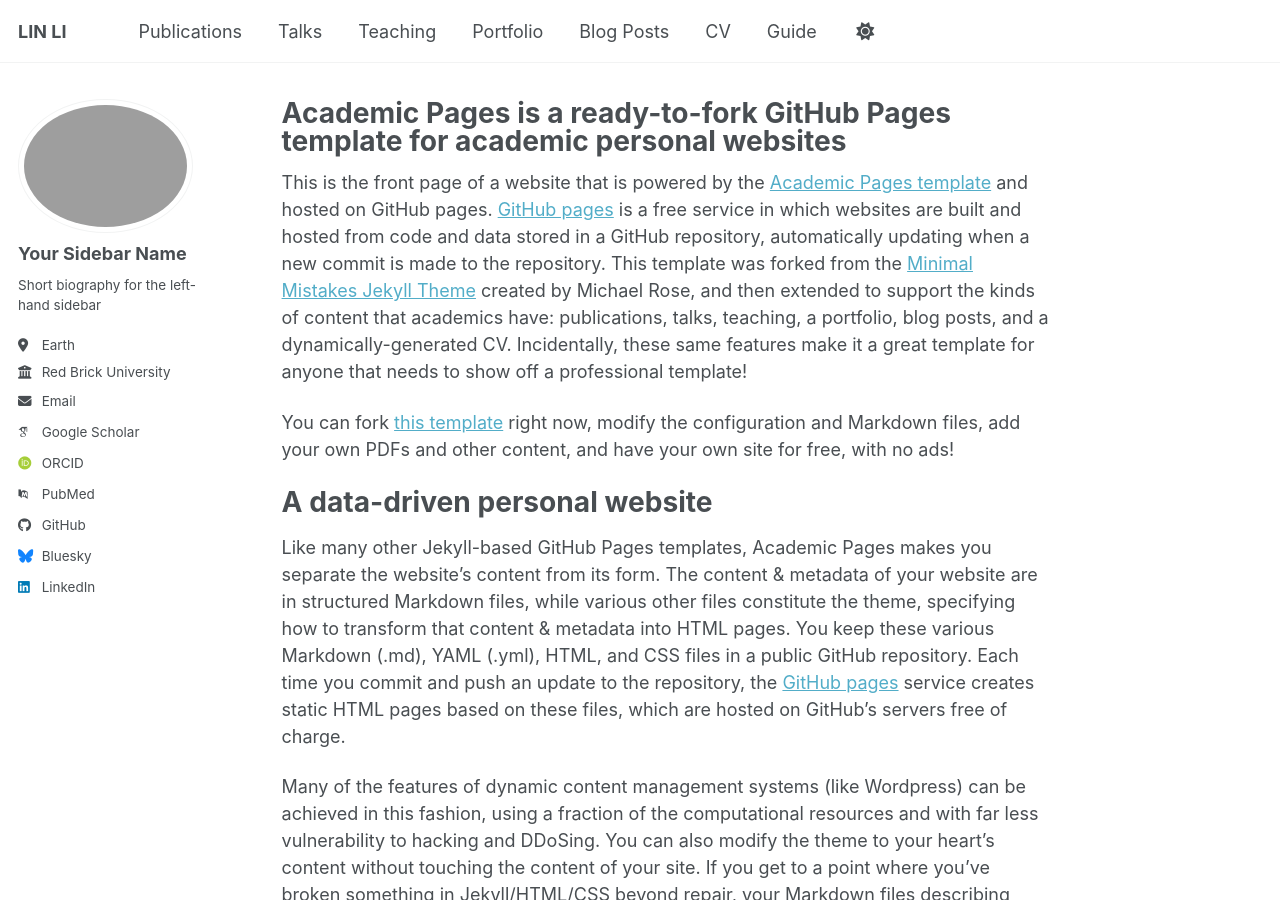
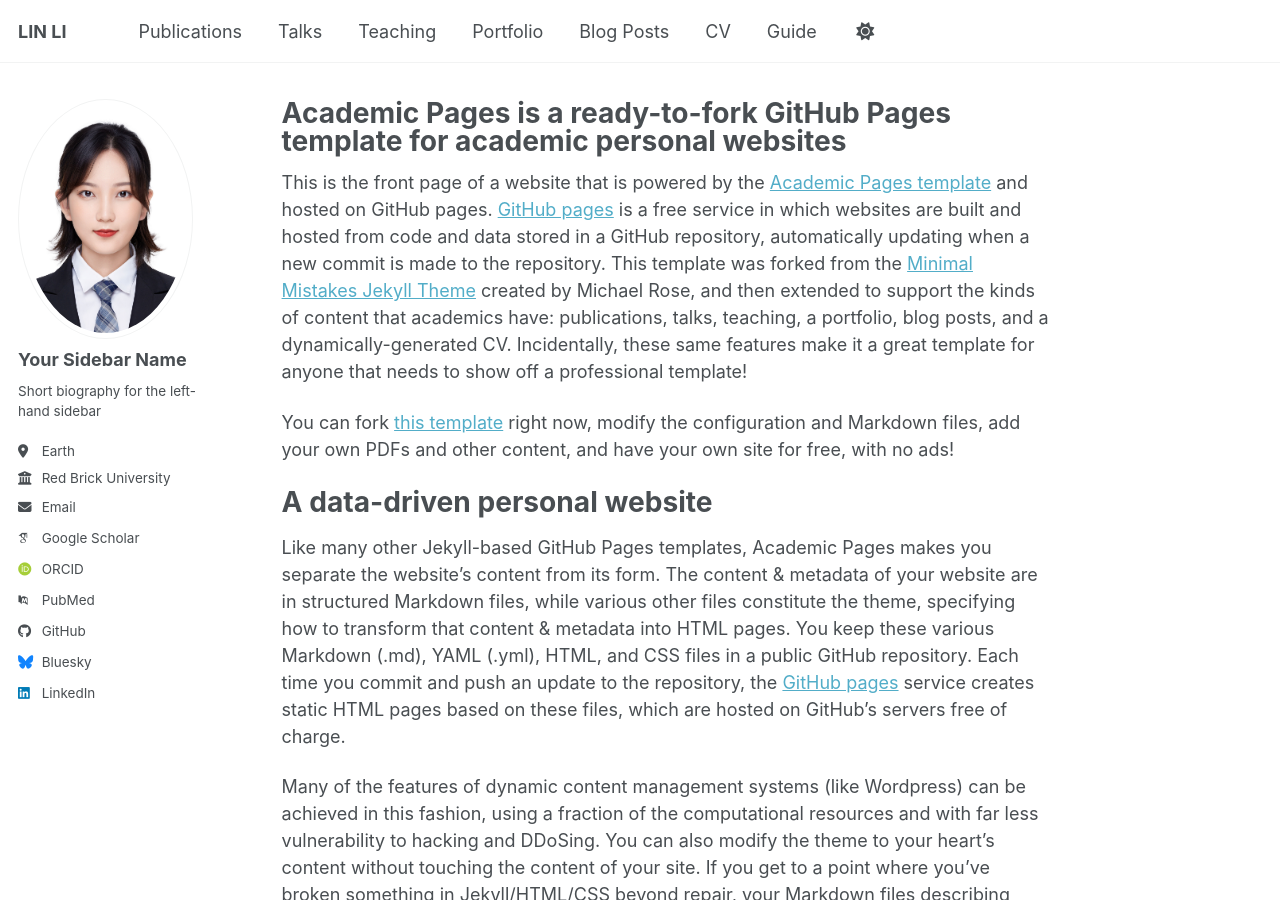
Before and after one commit to lilin96/lilin96a.github.io, a Jekyll site: the page built from _pages/about.md, in a window 1280 px wide and 900 px high. Built offline with Jekyll 4.4.1, drawn with Linux system fonts in a browser that asks for light colours; some web fonts are replaced; a script bundle is joined from its source files by our own code; library files that are not in the unit come from our copies.

Commit message:
Update _config.yml

```diff
--- a/_config.yml
+++ b/_config.yml
@@ -23,7 +23,7 @@
 #               Additional customization can be done by editing /_includes/author-profile.html
 author:
   # Biographic information
-  avatar           : "profile.png"
+  avatar           : "5adc1cf08nf04a6e5799067fc75237dd.JPG"
   name             : "Your Sidebar Name"
   pronouns         : # example: "she/her"
   bio              : "Short biography for the left-hand sidebar"
```
